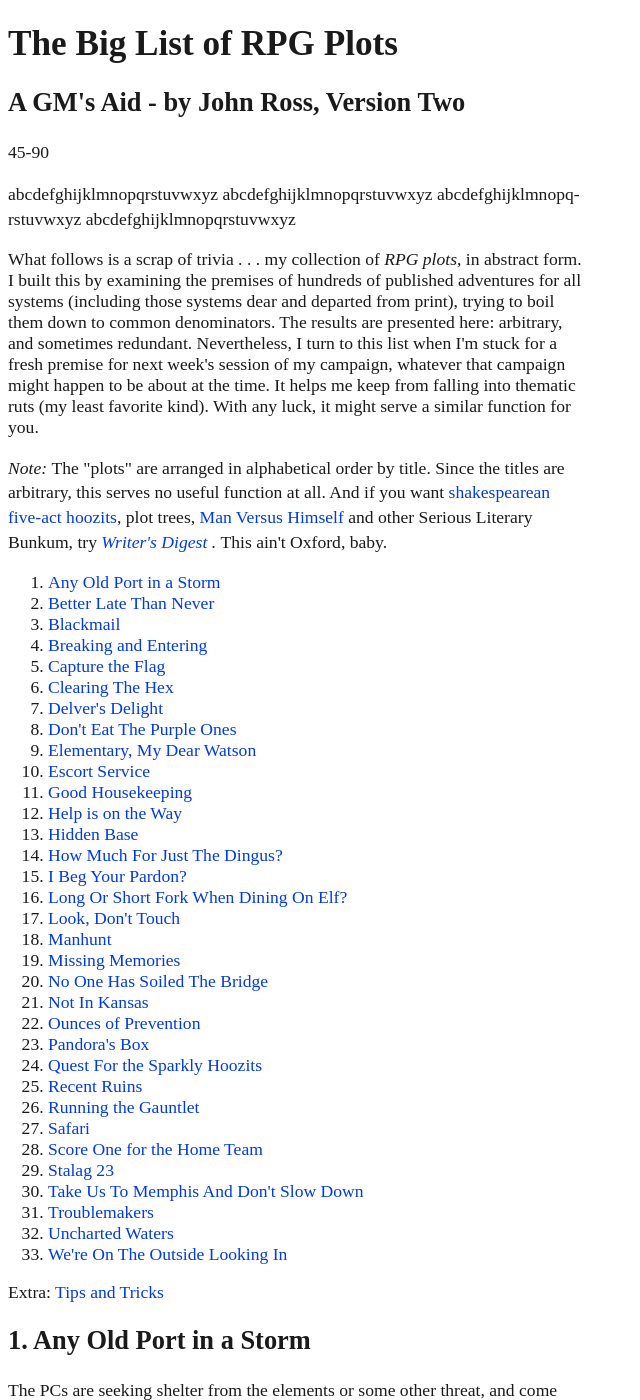
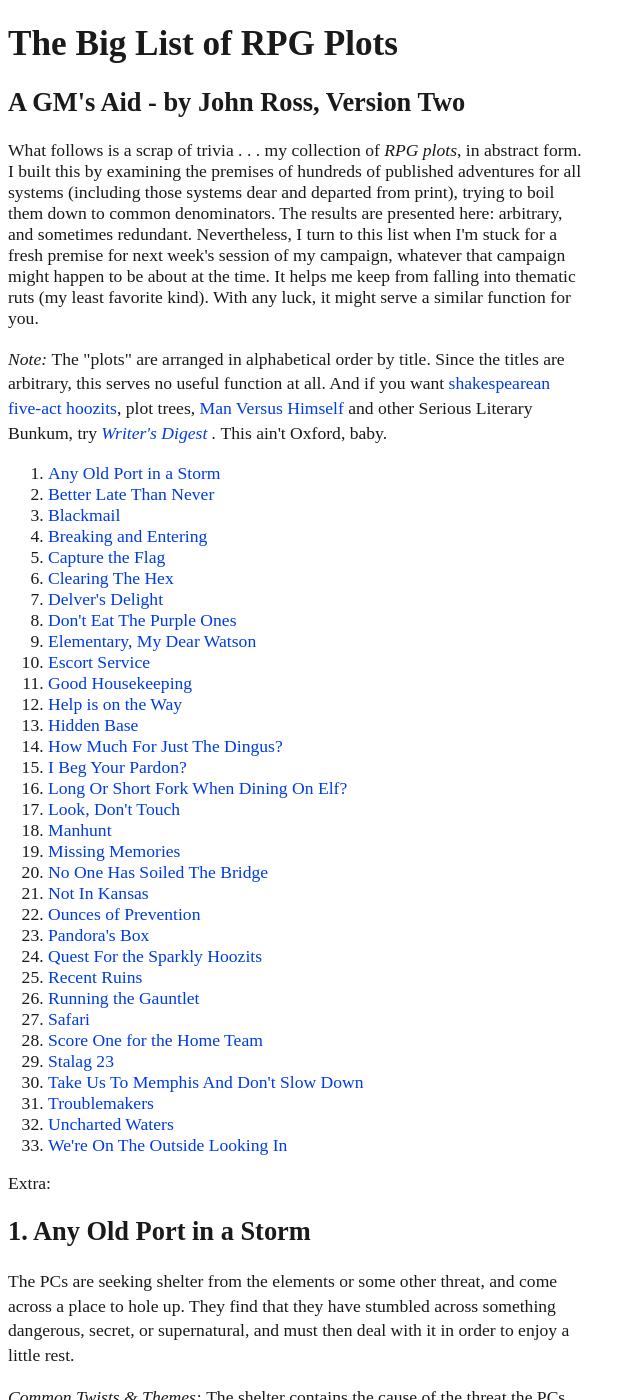
Before and after one commit to pheara/big_list_of_rpg_plots, a Jekyll site: the page built from index.html, in a window 1280 px wide and 1400 px high. Shown: the whole window, without its empty margins (0-640 px from the left). Built offline with Jekyll 4.4.1, drawn with Linux system fonts in a browser that asks for light colours; some web fonts are replaced.

Commit message:
removed demo alphabets.

```diff
--- a/index.html
+++ b/index.html
@@ -14,14 +14,6 @@ layout: default
 </a>
 </div>
 -->
-
-<p>45-90</p>
-<p>
-a&shy;b&shy;c&shy;d&shy;e&shy;f&shy;g&shy;h&shy;i&shy;j&shy;k&shy;l&shy;m&shy;n&shy;o&shy;p&shy;q&shy;r&shy;s&shy;t&shy;u&shy;v&shy;w&shy;x&shy;y&shy;z&shy;
-a&shy;b&shy;c&shy;d&shy;e&shy;f&shy;g&shy;h&shy;i&shy;j&shy;k&shy;l&shy;m&shy;n&shy;o&shy;p&shy;q&shy;r&shy;s&shy;t&shy;u&shy;v&shy;w&shy;x&shy;y&shy;z&shy;
-a&shy;b&shy;c&shy;d&shy;e&shy;f&shy;g&shy;h&shy;i&shy;j&shy;k&shy;l&shy;m&shy;n&shy;o&shy;p&shy;q&shy;r&shy;s&shy;t&shy;u&shy;v&shy;w&shy;x&shy;y&shy;z&shy;
-a&shy;b&shy;c&shy;d&shy;e&shy;f&shy;g&shy;h&shy;i&shy;j&shy;k&shy;l&shy;m&shy;n&shy;o&shy;p&shy;q&shy;r&shy;s&shy;t&shy;u&shy;v&shy;w&shy;x&shy;y&shy;z&shy;
-</p>
 
 What follows is a scrap of trivia . . . my collection
 of <em>RPG plots</em>, in abstract form. I built this by examining
@@ -49,7 +41,7 @@ Digest</a> . </em>This ain't Oxford, baby. </p>
     {% endfor %}
 </ol>
 
-Extra: <a href="#tips_and_tricks">Tips and Tricks</a>
+Extra: <a href="#tips_and_tricks"></a>
 
 
 <section>
```
